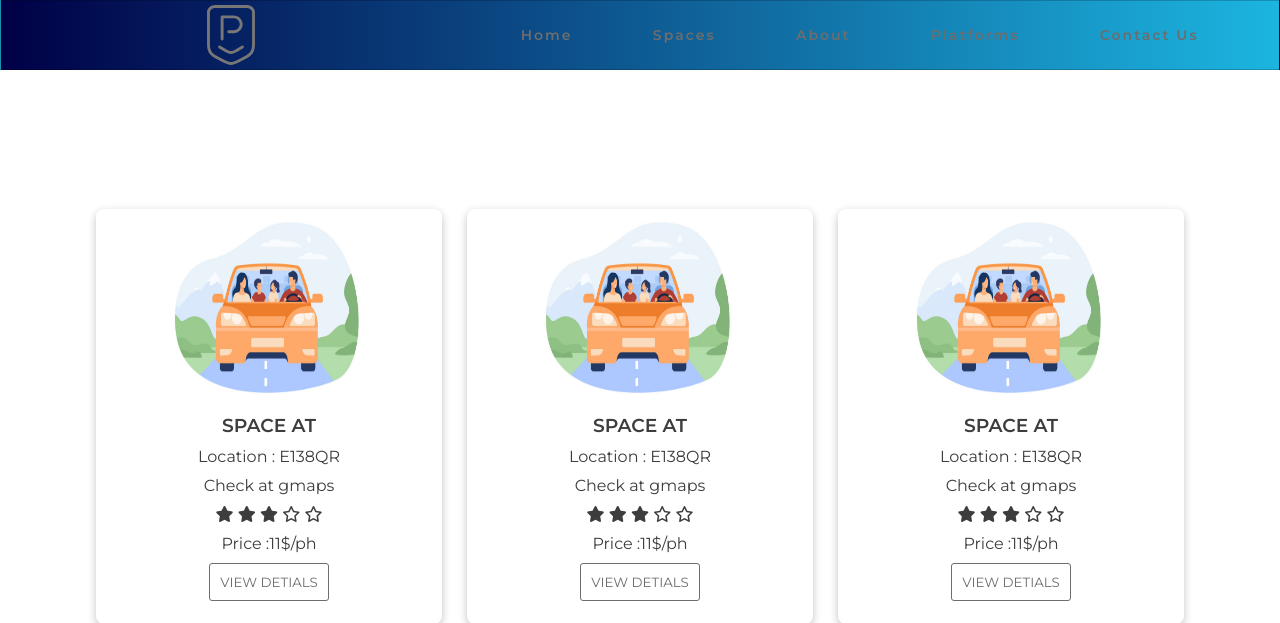
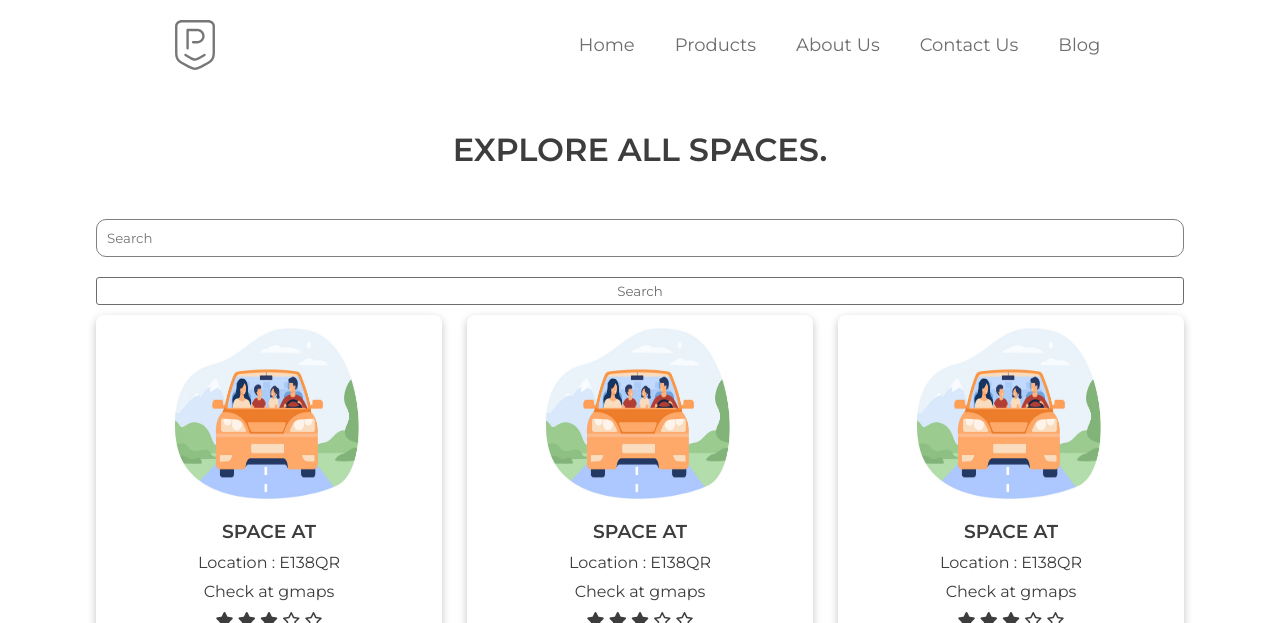
Before and after one commit to ArjunYes/spareParkPHP, a PHP site: page /spaces_listing.php in a window 1280 px wide. Shown: the top 623 px of the page. Run offline with PHP 8.4, Linux system fonts and the light colour scheme; style sheets or scripts are compiled from the project's sources.

Commit message:
Search UI implementation

```diff
--- a/main.scss
+++ b/main.scss
@@ -954,4 +954,4 @@ body {
     display: flex;
     align-items: center;
     justify-content: center;
-}
+    }
--- a/navbar.php
+++ b/navbar.php
@@ -108,7 +108,7 @@
 
             height: 100px;
             align-items: center;
-            border:none;
+            border: none;
         }
 
         .filter-green {
--- a/spaces_listing.php
+++ b/spaces_listing.php
@@ -1,4 +1,29 @@
 <style>
+
+.form{
+    width: 100%;
+}
+
+.header{
+    margin: 30px;
+}
+
+.inp_box{
+    padding: 10px;
+    width: 100%;
+    margin-top: 20px;
+    border : 1px solid gray;
+    border-radius: 10px;
+}
+
+.btn{
+    padding: 30px;
+    width: 100%;
+    margin-top: 20px;
+    border : 1px solid gray;
+    border-radius: 10px;
+}
+
 
 </style>
 
@@ -23,25 +48,21 @@
 
 <body>
 
-    <nav class="navbar">
-        <div class="logo ">
-            <img class="filter-green" src="images/big-parking-sign-svgrepo-com.svg" alt="">
-        </div>
-        <ul class="navitems">
-            <li><a class="" href="#home">Home </a></li>
-            <li><a class="" href="#home">Spaces </a></li>
-            <li><a href="#about">About</a></li>
-            <li><a href="#platforms">Platforms</a></li>
-            <li><a href="#contactus">Contact Us </a></li>
-        </ul>
-    </nav>
-
+    <?php
+    include 'navbar.php';
+    ?>
 
     <div class="width_wrapper">
 
+
         <center>
-            <h1 class="heading">EXPLORE ALL SPACES.</h1>
+            <h1 class="header">EXPLORE ALL SPACES.</h1>
+            <form action="" class="form">
+                <input class="inp_box" placeholder="Search" type="text" name="">
+                <input class="btn" type="submit" value="Search" name="" id="">
+            </form>
         </center>
+
 
         <div class="space_listing">
 
@@ -62,7 +83,8 @@
                     <i class="fa-regular fa-star"></i>
                 </div>
                 <p class="detail_margin">Price :11$/ph</p>
-                <button onclick="window.location.href = '/spareParkPHP/single_space.php'" class=" detail_margin btn_new">VIEW DETIALS</button>
+                <button onclick="window.location.href = '/spareParkPHP/single_space.php'"
+                    class=" detail_margin btn_new">VIEW DETIALS</button>
 
             </div>
 
@@ -99,7 +121,8 @@
                     <i class="fa-regular fa-star"></i>
                 </div>
                 <p class="detail_margin">Price :11$/ph</p>
-                <button onclick="window.location.href = '/spareParkPHP/spaces_listing.php'" class=" detail_margin btn_new">VIEW DETIALS</button>
+                <button onclick="window.location.href = '/spareParkPHP/spaces_listing.php'"
+                    class=" detail_margin btn_new">VIEW DETIALS</button>
             </div>
 
             <div class="single_space">
@@ -256,13 +279,4 @@
 
 </html>
 
-
 <script src="index.js"></script>
-
-
-<?php
-
-
-
-
-?>
```
